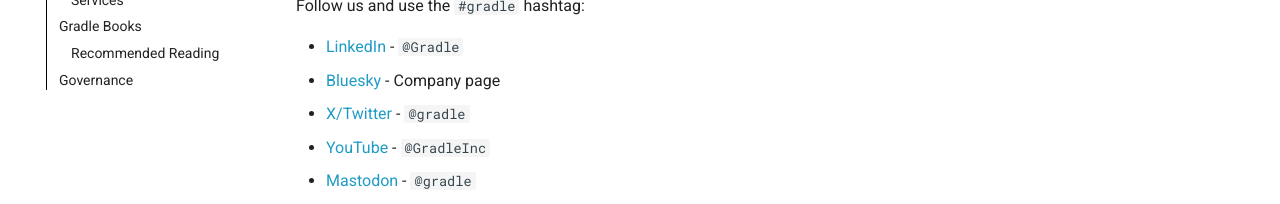
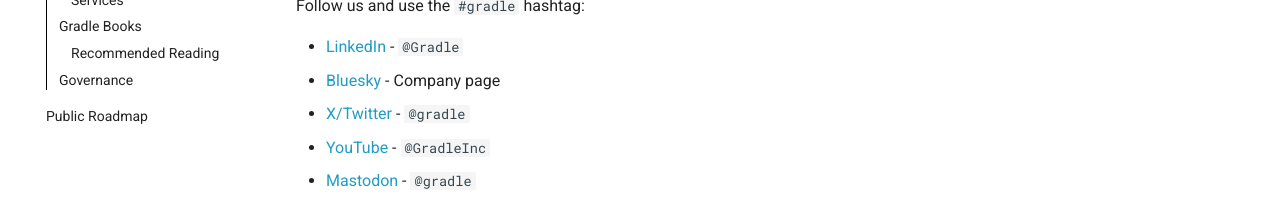
Before and after one commit to gradle/community, an MkDocs documentation site: the page built from docs/README.md, in a window 1280 px wide and 900 px high, scrolled down 585 px. Shown: the part 693-897 px from the top of the window. Built offline with MkDocs 1.6.1 and Material for MkDocs 9.7.7, drawn with Linux system fonts in a browser that asks for light colours; plug-ins that fetch from the network failed and are left out; comment, search, counter and statistics services are not loaded.

Commit message:
put back roadmap page

```diff
--- a/mkdocs.yml
+++ b/mkdocs.yml
@@ -61,9 +61,20 @@ extra:
 
 nav:
   - Home: README.md
+  - Public Roadmap: roadmap/README.md
 
 plugins:
   - search
+  - group:
+      enabled: true
+      plugins:
+      - multirepo:
+          cleanup: false
+          keep_docs_dir: true
+          nav_repos:
+          - name: roadmap
+            import_url: 'https://github.com/gradle/build-tool-roadmap?branch=main&edit_uri=/blob/main/'
+            imports: [ "README.md" ]
 
 markdown_extensions:
   - pymdownx.highlight:
```
